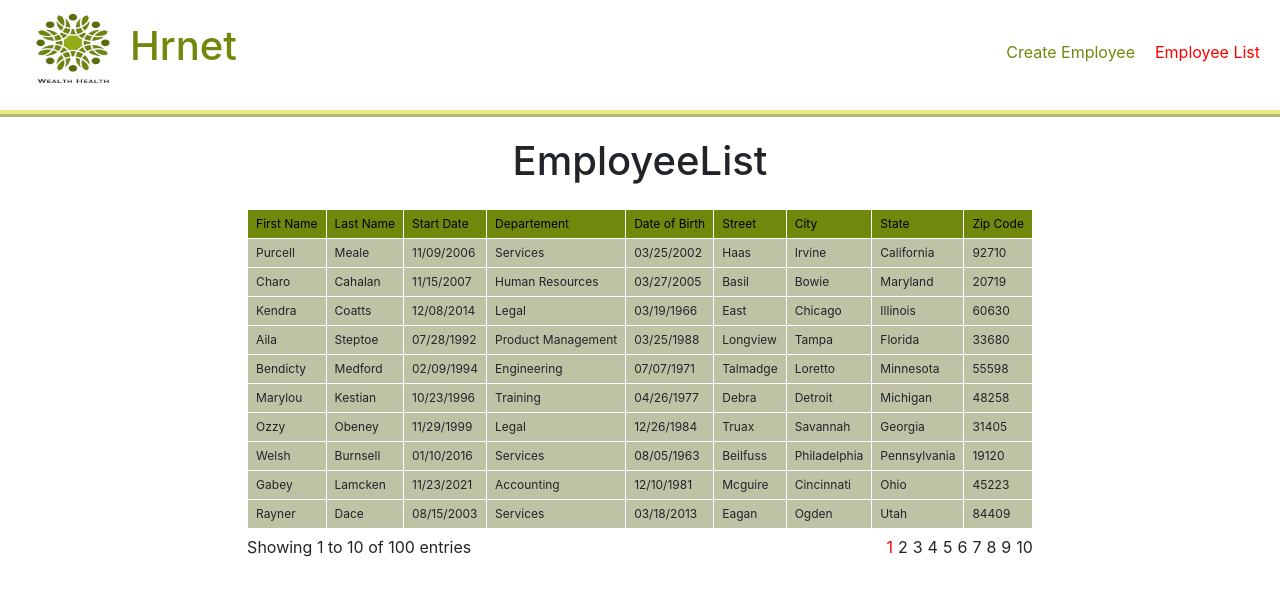
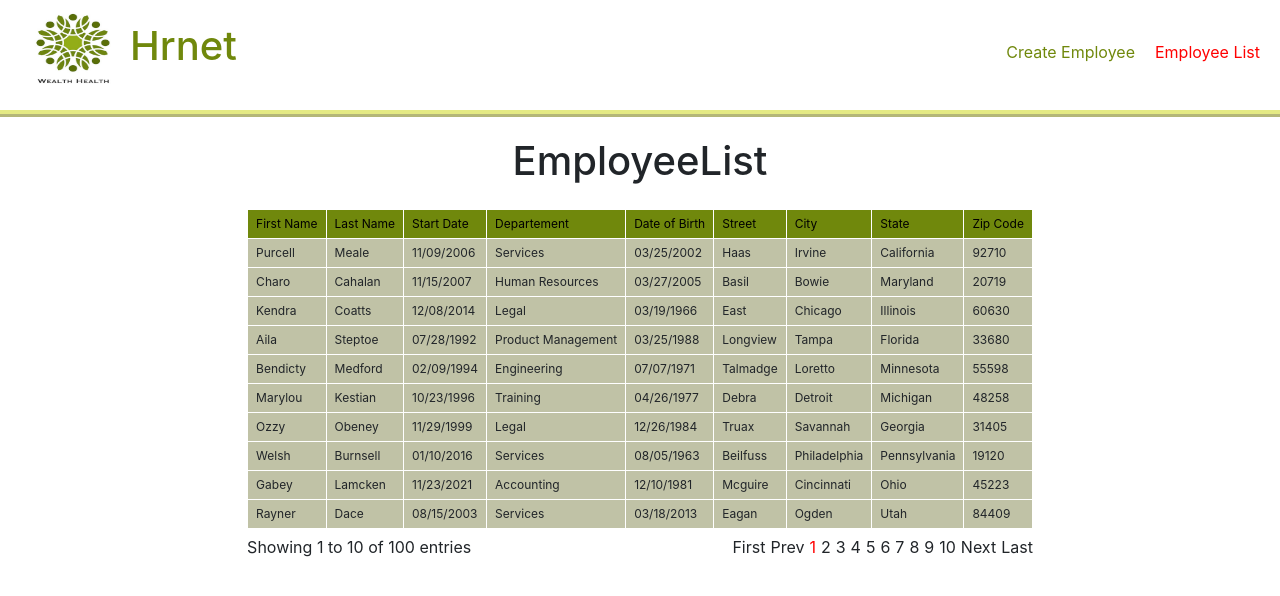
Before and after one commit to mgasoftware/hrnet, a React (Create React App) app: page /employee in a window 1280 px wide. Shown: the top 596 px of the page. Built offline with nearby package versions, Linux system fonts and the light colour scheme.

Commit message:
Add TableView date filter & Improve pagination

```diff
--- a/src/components/Features/TableView.js
+++ b/src/components/Features/TableView.js
@@ -7,6 +7,7 @@ export default function TableView(props) {
   const listColumn = Object.keys(props.datas[0]);
   const [currentPage, setCurrentPage] = useState(1);
 
+  const total = props.datas.length;
   const limit = 10;
   const indexOfLastData = currentPage * limit;
   const indexOfFirstData = indexOfLastData - limit;
@@ -18,34 +19,39 @@ export default function TableView(props) {
 
   const sorting = (column) => {
     if (order === "asc") {
-      const sorted = [...props.datas].sort((a, b) =>
-        a[column].toLowerCase() > b[column].toLowerCase() ? 1 : -1
+      const sorted = [...props.datas].sort((a, b) => {
+        if (a[column].includes("/")) {
+          return new Date(a[column]).getTime() - new Date(b[column]).getTime();
+        }
+        else return a[column].toLowerCase() > b[column].toLowerCase() ? 1 : -1
+      }
       )
       props.setDatas(sorted);
       setOrder("dsc");
     }
     if (order === "dsc") {
-      const sorted = [...props.datas].sort((a, b) =>
-        a[column].toLowerCase() < b[column].toLowerCase() ? 1 : -1
-      )
+      const sorted = [...props.datas].sort((a, b) => {
+        if (a[column].includes("/")) {
+          return new Date(b[column]).getTime() - new Date(a[column]).getTime() ;
+        }
+        else return a[column].toLowerCase() < b[column].toLowerCase() ? 1 : -1
+      })
       props.setDatas(sorted);
       setOrder("asc");
     }
   }
 
-  const Pagination = ({ currentPage, total, limit, onPageChange }) => {
-    const pagesCount = Math.ceil(total / limit);
-    const pages = range(1, pagesCount);
+  const Pagination = ({ currentPage, page, onPageChange, isDisabled }) => {
     return (
-      <ul className="pagination">
-        {pages.map((page) => (
-          <li key={page} className="table-paginationList">
-            <span className={`table-paginationListNum ${page === currentPage ? 'active' : ''}`} onClick={() => onPageChange(page)}>{page}</span>
-          </li>
-        ))}
-      </ul>
+      <li className="table-paginationList">
+        <span className={`table-paginationListNum ${page === currentPage ? 'active' : ''} ${isDisabled ? 'disabled' : ''}`} onClick={() => onPageChange(page)}>{page}</span>
+      </li>
     )
   }
+  const pagesCount = Math.ceil(total / limit);
+  const pages = range(1, pagesCount);
+  const isFirstPage = currentPage === 1;
+  const isLastPage = currentPage === pages.length;
 
   return (
     <div className="table-container">
@@ -71,14 +77,40 @@ export default function TableView(props) {
       </table>
       <div className="table-pagination">
         <p>Showing {indexOfFirstData + 1} to {indexOfLastData} of {props.datas.length} entries</p>
-        <div className="table-paginationNav">
+        <ul className="table-paginationNav">
           <Pagination
             currentPage={currentPage}
-            total={props.datas.length}
-            limit={limit}
-            onPageChange={(page) => setCurrentPage(page)}
+            page="First"
+            onPageChange={() => setCurrentPage(1)}
+            isDisabled={isFirstPage}
           />
-        </div>
+          <Pagination
+            currentPage={currentPage}
+            page="Prev"
+            onPageChange={() => setCurrentPage(currentPage - 1)}
+            isDisabled={isFirstPage}
+          />
+          {pages.map((page) => (
+            <Pagination
+              currentPage={currentPage}
+              page={page}
+              key={page}
+              onPageChange={(page) => setCurrentPage(page)}
+            />
+          ))}
+          <Pagination
+            currentPage={currentPage}
+            page="Next"
+            onPageChange={() => setCurrentPage(currentPage + 1)}
+            isDisabled={isLastPage}
+          />
+          <Pagination
+            currentPage={currentPage}
+            page="Last"
+            onPageChange={() => setCurrentPage(pages.length)}
+            isDisabled={isLastPage}
+          />
+        </ul>
       </div>
     </div>
   )
--- a/src/styles/TableView.css
+++ b/src/styles/TableView.css
@@ -34,10 +34,23 @@ td {
     justify-content: space-between;
 }
 
+.table-paginationNav {
+    display: flex;
+}
+
 .table-paginationList {
     padding-left: 5px;
 }
 
+.table-paginationListNum {
+    cursor: pointer;
+}
+
 .active {
     color: red;
+    pointer-events: none;
 }
+
+.disabled {
+    pointer-events: none;
+}
```
